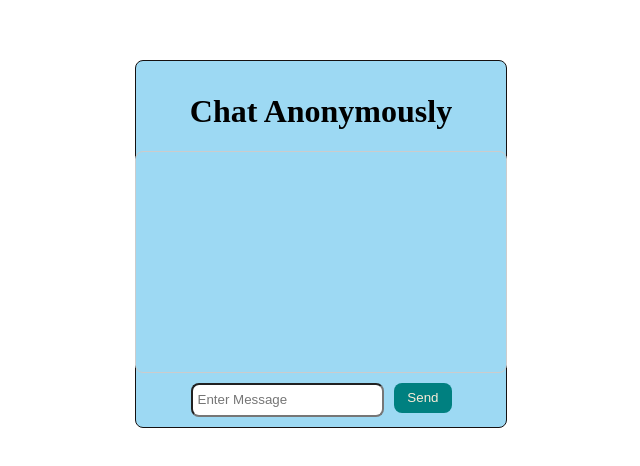
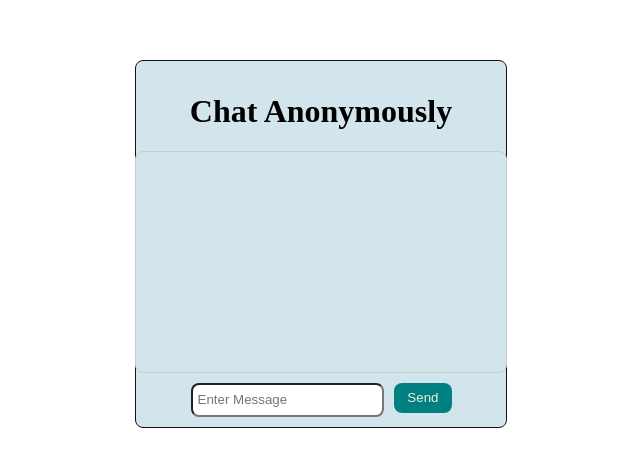
Before and after one commit to rk1710/chatApp, a website: page public/chatUI.html in a window 1280 px wide. Shown: the part 156-622 px from the top of the page, without its empty margins (319-959 px from the left). Drawn offline with nearby package versions, Linux system fonts and the light colour scheme; no server answers.

Commit message:
previous change

```diff
--- a/public/chatUI.html
+++ b/public/chatUI.html
@@ -25,7 +25,7 @@
             padding: 10px;
             border: 1px solid #151111;
             border-radius: 8px;
-            background-color: #9dd9f3; /* Light background */
+            background-color: #d2e5ed; /* Light background */
         }
 
         /* Style for the messages div */
```
